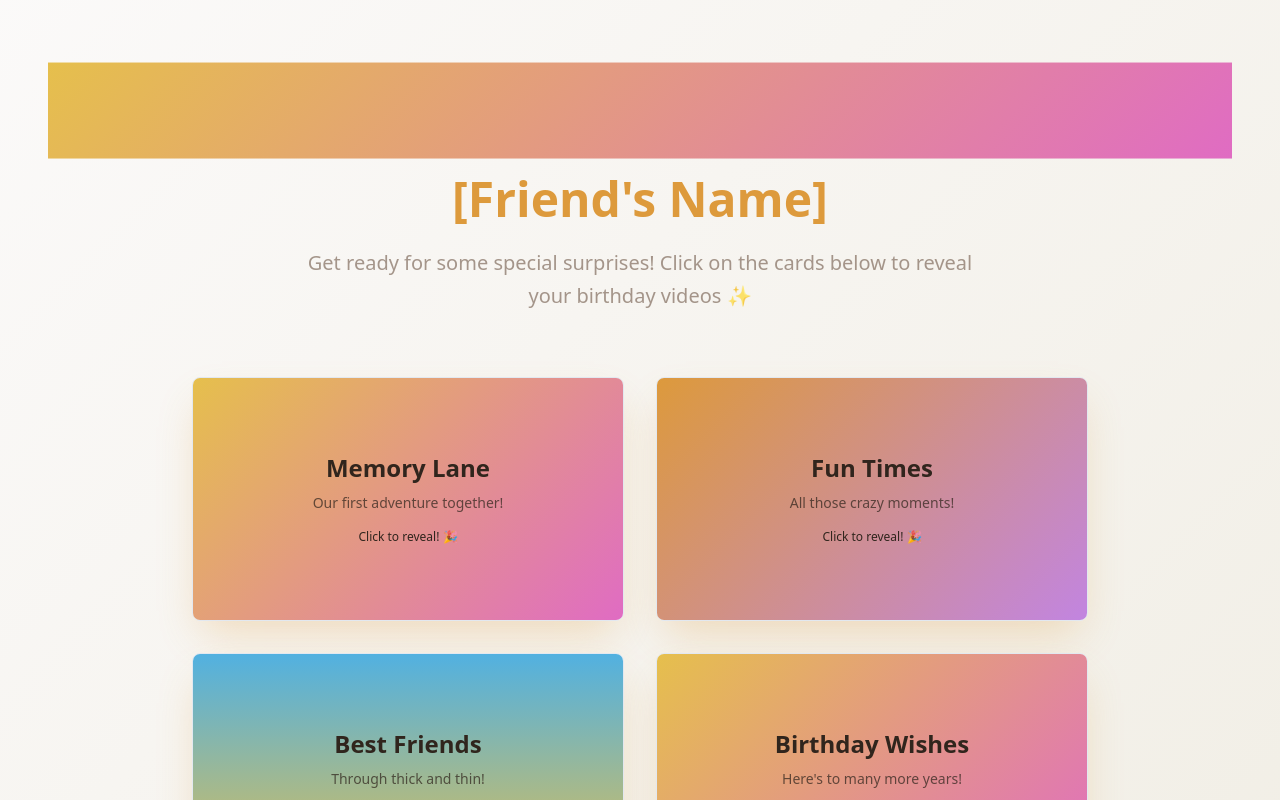
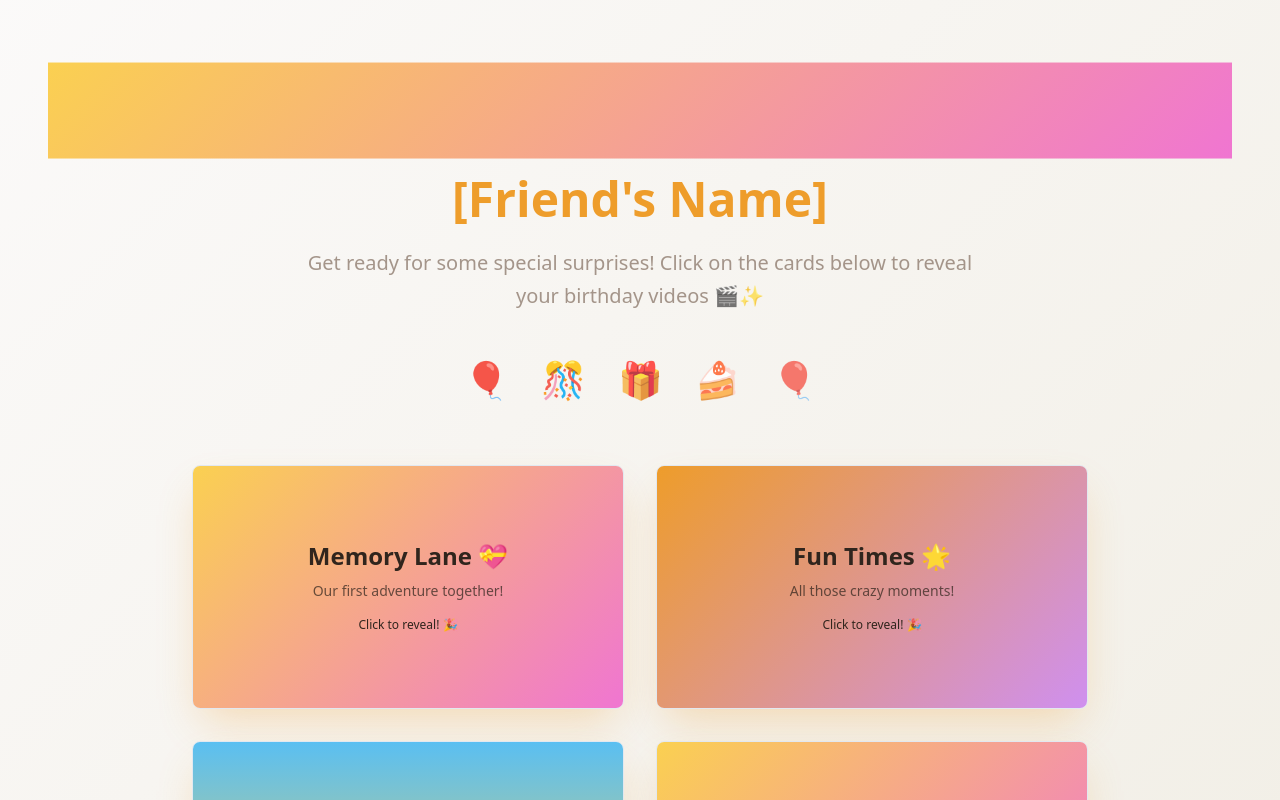
Before and after one commit to bogge038/birthday-website, a React (Vite) app: page / in a window 1280 px wide. Shown: the top 800 px of the page. Built offline with nearby package versions, Linux system fonts and the light colour scheme; the HTML template or start-up script is replaced by a standard one.

Commit message:
Reverted to commit 4f25f2851b6b3536d16bf6881642cdcc6bdf23b4

```diff
--- a/src/components/BirthdayHero.tsx
+++ b/src/components/BirthdayHero.tsx
@@ -9,8 +9,17 @@ const BirthdayHero = ({ friendName }: { friendName: string }) => {
           {friendName}
         </h2>
         <p className="text-xl text-muted-foreground max-w-2xl mx-auto leading-relaxed animate-pulse-slow">
-          Get ready for some special surprises! Click on the cards below to reveal your birthday videos ✨
+          Get ready for some special surprises! Click on the cards below to reveal your birthday videos 🎬✨
         </p>
+      </div>
+
+      {/* Decorative elements */}
+      <div className="mt-12 flex justify-center space-x-8 text-4xl animate-float">
+        <span className="animate-pulse">🎈</span>
+        <span className="animate-pulse delay-100">🎊</span>
+        <span className="animate-pulse delay-200">🎁</span>
+        <span className="animate-pulse delay-300">🍰</span>
+        <span className="animate-pulse delay-500">🎈</span>
       </div>
     </div>
   );
--- a/src/index.css
+++ b/src/index.css
@@ -19,26 +19,26 @@ All colors MUST be HSL.
     --popover-foreground: 25 25% 15%;
 
     /* Warm celebration colors */
-    --primary: 35 70% 55%;
+    --primary: 35 85% 55%;
     --primary-foreground: 0 0% 100%;
 
-    --secondary: 315 55% 80%;
+    --secondary: 315 65% 85%;
     --secondary-foreground: 25 25% 15%;
 
     --muted: 45 30% 92%;
     --muted-foreground: 25 15% 45%;
 
-    --accent: 280 60% 70%;
+    --accent: 280 75% 75%;
     --accent-foreground: 0 0% 100%;
 
     /* Birthday specific colors */
-    --celebration: 45 75% 60%;
+    --celebration: 45 95% 65%;
     --celebration-foreground: 25 25% 15%;
-    --party: 315 65% 65%;
+    --party: 315 80% 70%;
     --party-foreground: 0 0% 100%;
-    --joy: 200 70% 60%;
+    --joy: 200 85% 65%;
     --joy-foreground: 0 0% 100%;
-    --surprise: 350 70% 65%;
+    --surprise: 350 85% 70%;
     --surprise-foreground: 0 0% 100%;
 
     /* Gradients */
--- a/src/pages/Index.tsx
+++ b/src/pages/Index.tsx
@@ -7,25 +7,25 @@ const Index = () => {
   const videoData = [
     {
       videoSrc: "/videos/birthday-video-1.mp4", // Add your first video here
-      title: "Memory Lane",
+      title: "Memory Lane 💝",
       description: "Our first adventure together!",
       variant: "celebration" as const,
     },
     {
       videoSrc: "/videos/birthday-video-2.mp4", // Add your second video here
-      title: "Fun Times",
+      title: "Fun Times 🌟",
       description: "All those crazy moments!",
       variant: "party" as const,
     },
     {
       videoSrc: "/videos/birthday-video-3.mp4", // Add your third video here
-      title: "Best Friends",
+      title: "Best Friends 💫",
       description: "Through thick and thin!",
       variant: "joy" as const,
     },
     {
       videoSrc: "/videos/birthday-video-4.mp4", // Add your fourth video here
-      title: "Birthday Wishes",
+      title: "Birthday Wishes 🎊",
       description: "Here's to many more years!",
       variant: "surprise" as const,
     },
@@ -56,7 +56,7 @@ const Index = () => {
       {/* Footer */}
       <footer className="text-center py-8 px-4">
         <p className="text-muted-foreground">
-          Made with love for the most amazing friend!
+          Made with 💖 for the most amazing friend!
         </p>
       </footer>
     </div>
```
Also changed, not shown: 1 other file (tests, documents, lock files or other folders).
